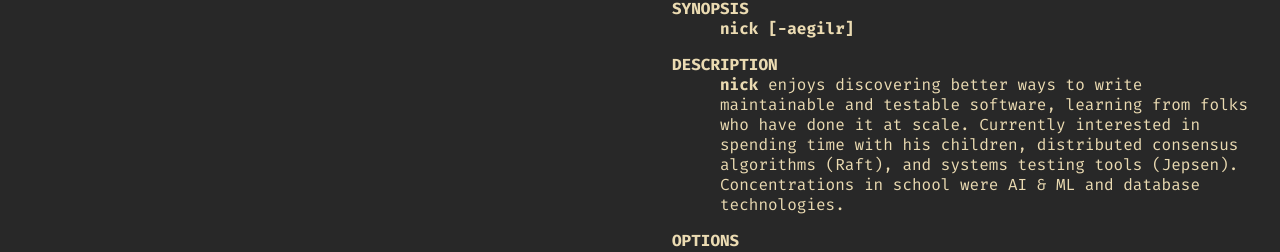
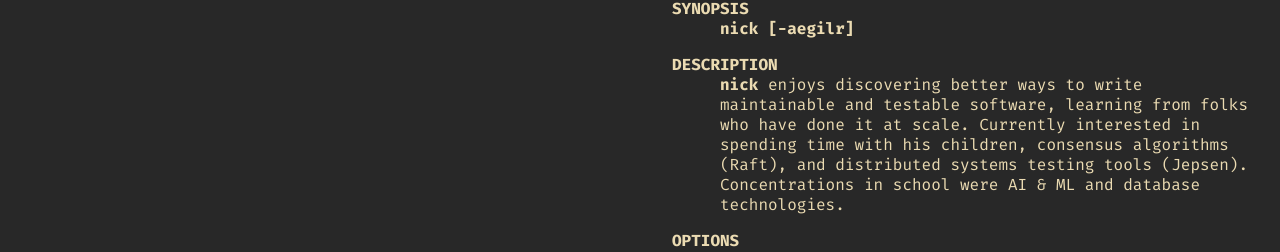
Before and after one commit to nchaloult/nchaloult.github.io, a React (Create React App) app: page / in a window 1280 px wide. Shown: the part 181-433 px from the top of the page. Built offline with nearby package versions, Linux system fonts and the light colour scheme.

Commit message:
Fix naming mistakes in interests

```diff
--- a/src/commands/nick.tsx
+++ b/src/commands/nick.tsx
@@ -87,8 +87,8 @@ export default class Nick implements Program {
   private getInterestsOptionContent(): JSX.Element {
     return (
       <span>
-        Spending time with his children, distributed consensus algorithms
-        (Raft), systems testing tools (Jepsen)
+        Spending time with his children, consensus algorithms (Raft),
+        distributed systems testing tools (Jepsen)
       </span>
     );
   }
--- a/src/components/ManPage.tsx
+++ b/src/components/ManPage.tsx
@@ -31,8 +31,8 @@ function ManPage() {
           <div className={styles.indented}>
             <b>nick</b> enjoys discovering better ways to write maintainable and
             testable software, learning from folks who have done it at scale.
-            Currently interested in spending time with his children, distributed
-            consensus algorithms (Raft), and systems testing tools (Jepsen).
+            Currently interested in spending time with his children, consensus
+            algorithms (Raft), and distributed systems testing tools (Jepsen).
             Concentrations in school were AI & ML and database technologies.
           </div>
         </div>
```
